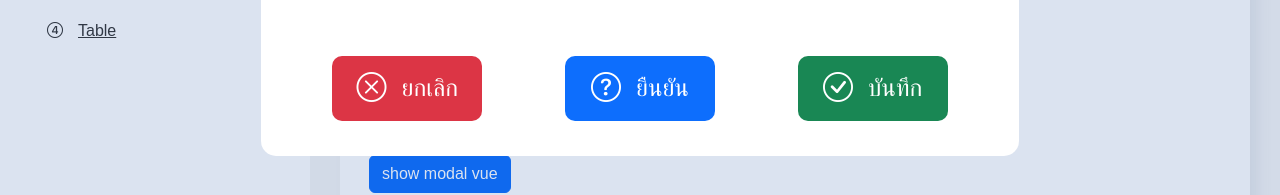
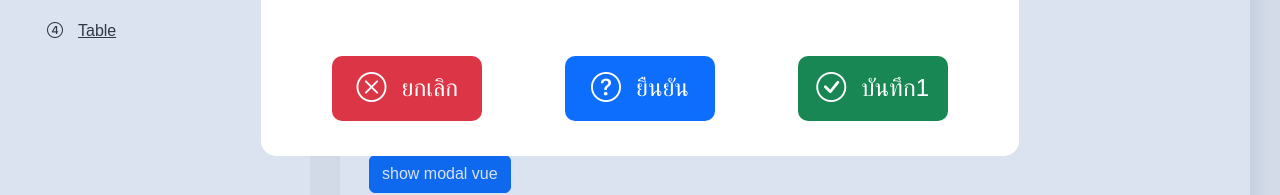
Before and after one commit to Nattathiwat/front-lib, a JavaScript app: page /component/other in a window 1280 px wide. Both pictures are taken after a click on the button "show modal vue". Shown: the part 362-557 px from the top of the page. Built offline with nearby package versions, Linux system fonts and the light colour scheme; a web font is replaced by a local one; what vue-sweetalert2 would draw is missing.

Commit message:
edit modal

```diff
--- a/src/components/modal/index.vue
+++ b/src/components/modal/index.vue
@@ -26,7 +26,7 @@
             <button v-show="modalData.btnSave" type="button" @click="confirmModal()" class="btn btn-success">
               <div class="group-name">
                 <i class="bi bi-check-circle image-icon"></i>
-                <div class="name">บันทึก</div>
+                <div class="name">บันทึก1</div>
               </div>
             </button>
           </div>
```
